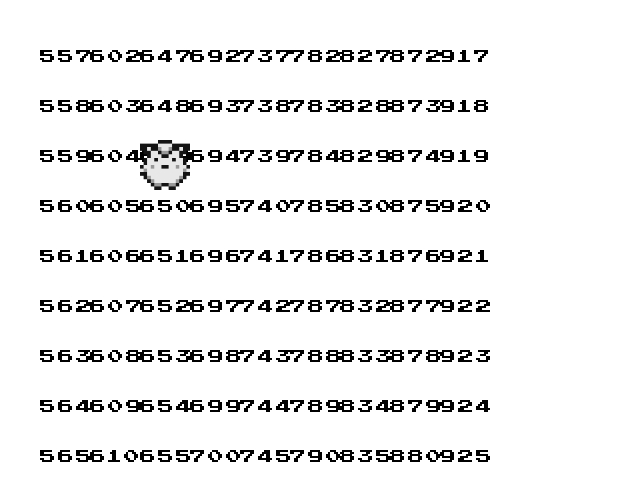
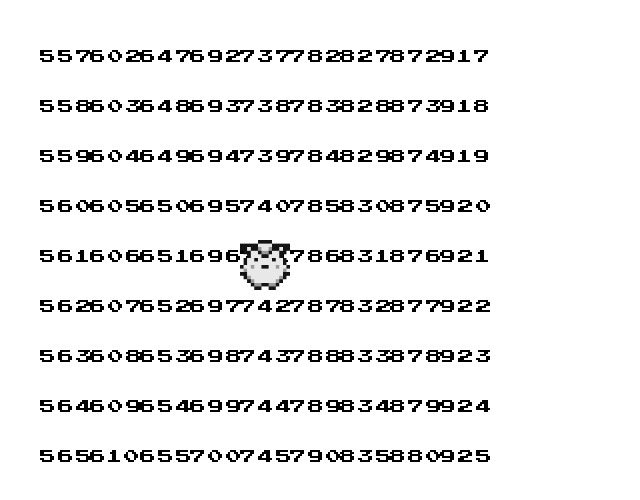
Before and after one commit to markw13a/gb-game-engine, a React (Vite) app: page / in a window 1280 px wide. Shown: the top 500 px of the page, without its empty margins (0-640 px from the left). Built offline with nearby package versions, Linux system fonts and the light colour scheme.

Commit message:
Fix misaligned character pos

```diff
--- a/src/components/Map/components/CharacterLayer/CharacterLayer.module.css
+++ b/src/components/Map/components/CharacterLayer/CharacterLayer.module.css
@@ -1,7 +1,7 @@
 .container {
     position: absolute;
-    top: calc(var(--tile-size) * 2);
-    left: calc(var(--tile-size) * 2);
+    top: calc(var(--tile-size) * 4);
+    left: calc(var(--tile-size) * 4);
 
     z-index: var(--character-layer-z-index);
 }
```
